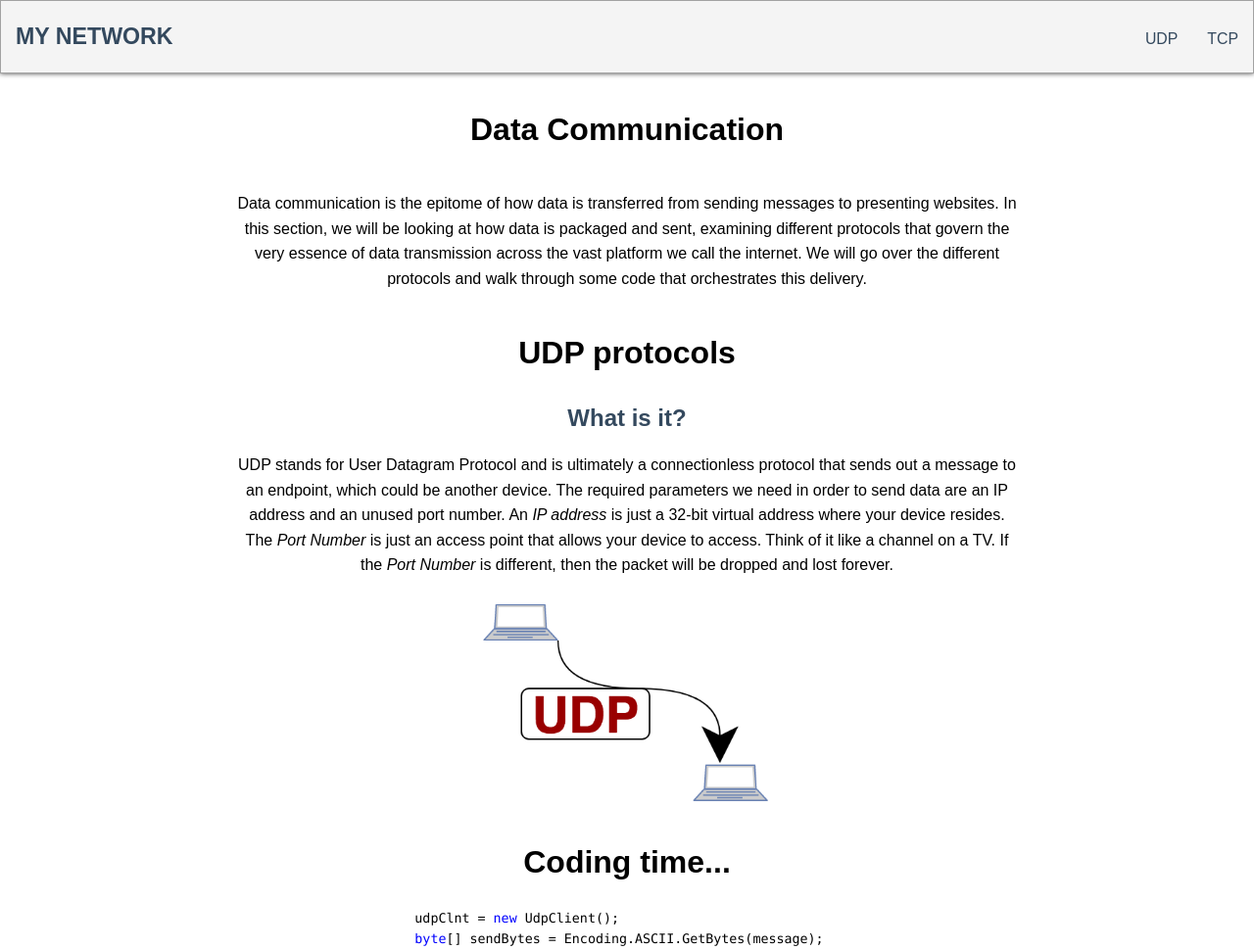
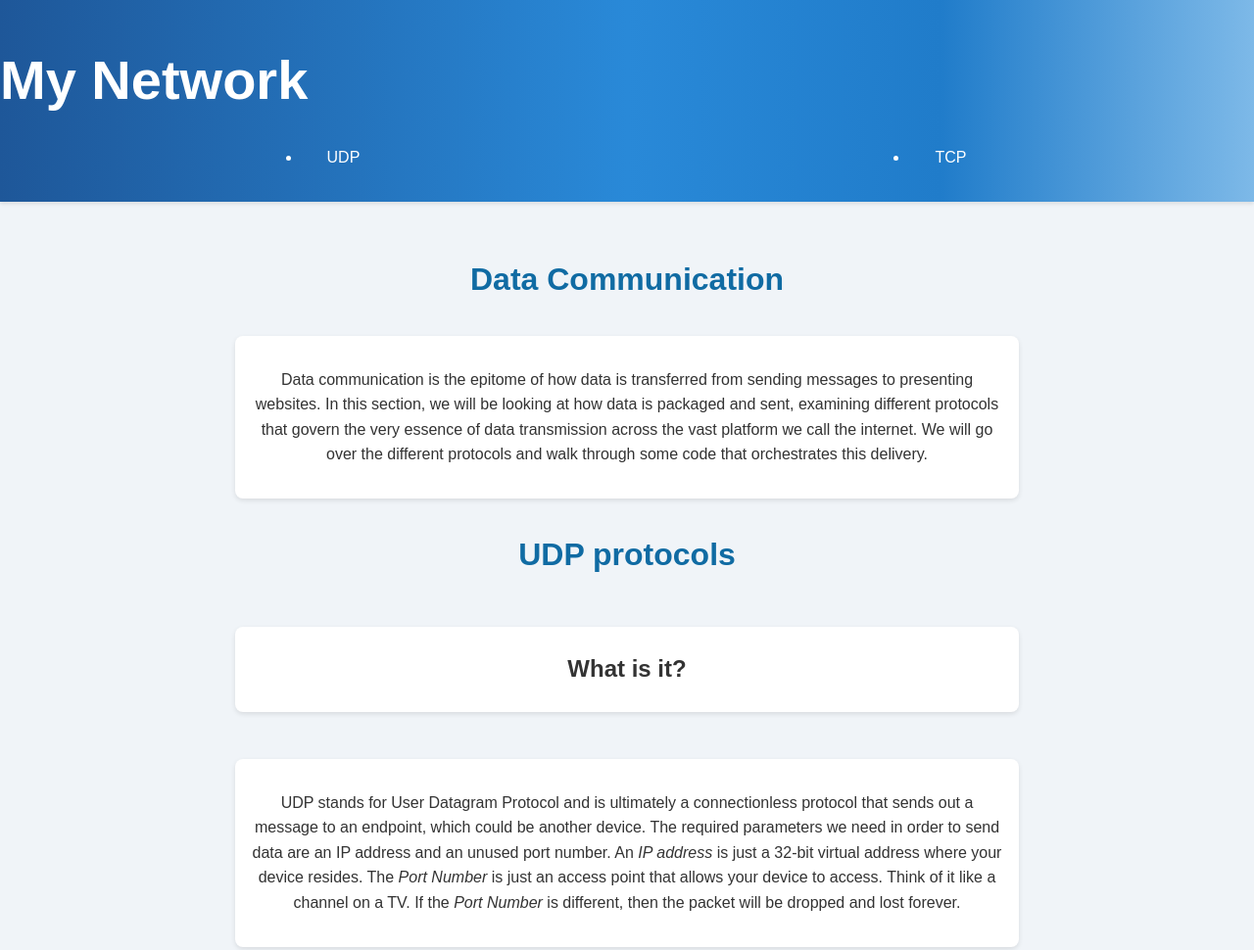
Before and after one commit to idkcoder93/ENGL73170-sec1-collab4, a plain HTML site: page index.html in a window 1280 px wide. Shown: the top 970 px of the page at 98% size. Drawn offline with Linux system fonts and the light colour scheme.

Commit message:
Updated styles.css

```diff
--- a/styles/styles.css
+++ b/styles/styles.css
@@ -1,176 +1,143 @@
-
 * {
     box-sizing: border-box;
 }
+
 body {
     font-family: 'Montserrat', sans-serif;
     line-height: 1.6;
     margin: 0;
     min-height: 100vh;
-}
-
-main {
-	padding: 10px 10px 10px 10px;
-}
-ul {
-  margin: 0;
-  padding: 0;
-  list-style: none;
-}
-
-
-h2,
-h3,
-a {
-	color: #34495e;
+    background: #f0f4f8; /* Light gray background */
+    color: #333; /* Darker text for better contrast */
 }
 
 a {
+    color: #106ba3; /* Blue color for links */
     text-decoration: none;
 }
 
+a:hover {
+    color: #ff7f50; /* Coral color on hover */
+    text-decoration: underline;
+}
 
+/* Header */
+.header {
+    padding: 1em 0;
+    background: linear-gradient(to right, #1e5799 0%, #2989d8 50%, #207cca 75%, #7db9e8 100%); /* Blue gradient */
+    color: white;
+    box-shadow: 0 2px 4px rgba(0,0,0,0.1);
+}
 
-.logo {
-	margin: 0;
-	font-size: 1.45em;
+.logo a {
+    font-weight: bold;
+    font-size: 1.75em;
+    color: white; /* Ensures logo text is visible */
 }
 
 .main-nav {
-	margin-top: 5px;
-
-}
-.logo a,
-.main-nav a {
-	padding: 10px 15px;
-	text-transform: uppercase;
-	text-align: center;
-	display: block;
+    display: flex;
+    justify-content: space-around;
 }
 
 .main-nav a {
-	color: #34495e;
-	font-size: .99em;
+    padding: .5em 1em;
+    text-transform: uppercase;
+    border-radius: 5px; /* Rounded corners */
+    transition: background-color 0.3s ease; /* Smooth transition */
+    color: white; /* Ensures nav link text is visible */
+    margin: 0 10px; /* Adds spacing between navigation items */
 }
 
 .main-nav a:hover {
-	color: #718daa;
+    background-color: #ff7f50; /* Coral background on hover */
+    color: white;
 }
 
-.header {
-	padding-top: .5em;
-	padding-bottom: .5em;
-	border: 1px solid #a2a2a2;
-	background-color: #f4f4f4;
-	-webkit-box-shadow: 0px 0px 5px 0px rgba(0,0,0,0.75);
-	-moz-box-shadow: 0px 0px 5px 0px rgba(0,0,0,0.75);
-	box-shadow: 0px 0px 5px 0px rgba(0,0,0,0.75);
+/* Main content */
+main {
+    padding: 2em;
 }
 
 .title-index {
-    text-align: center;
+    font-size: 2em;
+    margin-bottom: 0.5em;
+    color: #106ba3; /* Blue color for titles */
+    text-align: center; /* Centers titles */
 }
 
 .text-container {
     max-width: 800px;
-    margin: 0 auto; /* Center the container horizontally */
-    display: flex;
-    align-items: center;
-    justify-content: center; /* Center the text vertically */
-    text-align: center; /* Center the text horizontally */
+    margin: 2em auto;
+    padding: 1em;
+    background: white;
+    box-shadow: 0 2px 5px rgba(0,0,0,0.1);
+    border-radius: 8px; /* Rounded corners for containers */
+    text-align: center; /* Centers text inside containers */
 }
 
-.image-udp {
-    width: 100px;
+.image-udp, .http-image, .tcp-image {
+    max-width: 100%;
+    height: auto;
+    border-radius: 8px; /* Rounded corners for images */
+    display: block;
+    margin: 20px auto; /* Adds top and bottom margin and centers horizontally */
+}
+
+.udp-header-container img {
     display: block;
     margin-left: auto;
     margin-right: auto;
-    width: 30%;
-
+    width: 30%; /* Adjust this as needed to fit your design */
 }
 
-.text-code {
-    display: flex;
-    justify-content: center;
-    text-align: left;
+/* Code snippets */
+pre.cscode {
+    background-color: #282c34; /* Dark background for code */
+    color: #abb2bf; /* Light gray text color for code */
 }
 
-.udp-header-container {
-	display: flex;
-    flex-direction: column; /* Set components to stack vertically */
-    justify-content: center;
-    align-items: center;
+.cscode .key {
+    color: #c678dd; /* Purple for keywords */
 }
 
-.udp-header-container img {
-	padding: 100px 0px 100px 80px;
-}
-
-.tcp-image {
-	display: block;
-	margin-left: auto;
-	margin-right: auto;
-	width: 50%;
+.cscode .str {
+    color: #98c379; /* Green for strings */
 }
 
 .reference-title {
     text-align: center;
+    font-size: 1.5em; /* Example font size, adjust as needed */
+    margin-top: 2em; /* Adds space above the title */
 }
 
-/* footer */
+/* Footer */
 .footer {
-    background-color: #f9f9f9;
-    padding: 10px 0;
+    background-color: #1e2a36; /* Dark blue background */
+    color: white;
+    padding: 2em 0;
+    text-align: center; /* Ensures footer text is centered */
 }
 
 .footer-content {
     max-width: 1200px;
     margin: 0 auto;
-    display: flex;
-    flex-direction: column; /* Changed from 'row' to 'column' */
+    text-align: center;
+}
+
+.footer-contact p, .footer-bottom {
+    margin: 0.5em 0;
+}
+
+/* Responsive design adjustments */
+@media (min-width: 769px) {
+    .header,
+    .main-nav {
+        flex-direction: row;
         align-items: center;
     }
 
-.footer-contact,
-.footer-bottom {
-    width: 100%; /* Ensure both elements take up full width */
-    text-align: center; /* Center the content horizontally */
-}
-
-.footer-contact p {
-    margin: 5px 0; /* Adjust margin as needed */
-}
-
-
-/* =================================
-  Media Queries
-==================================== */
-
-
-
-
-@media (min-width: 769px) {
-	.header,
     .main-nav {
-		display: flex;
-        text-align: center;
-	}
-	.header {
-		flex-direction: flex-start;
-		align-items: center;
-    	.header{
-		width: 80%;
-		margin: 0 auto;
-		max-width: 1150px;
+        margin-left: auto;
     }
 }
-
-}
-
-@media (min-width: 1025px) {
-	.header {
-		flex-direction: row;
-		justify-content: space-between;
-	}
-
-}
```
Lines whose indentation alone changed are shown as unchanged.
